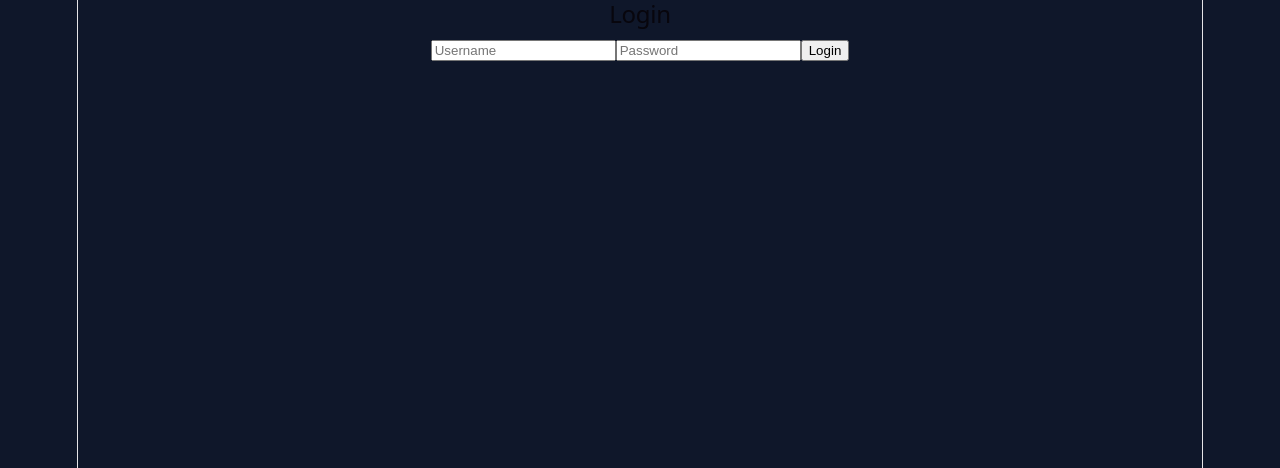
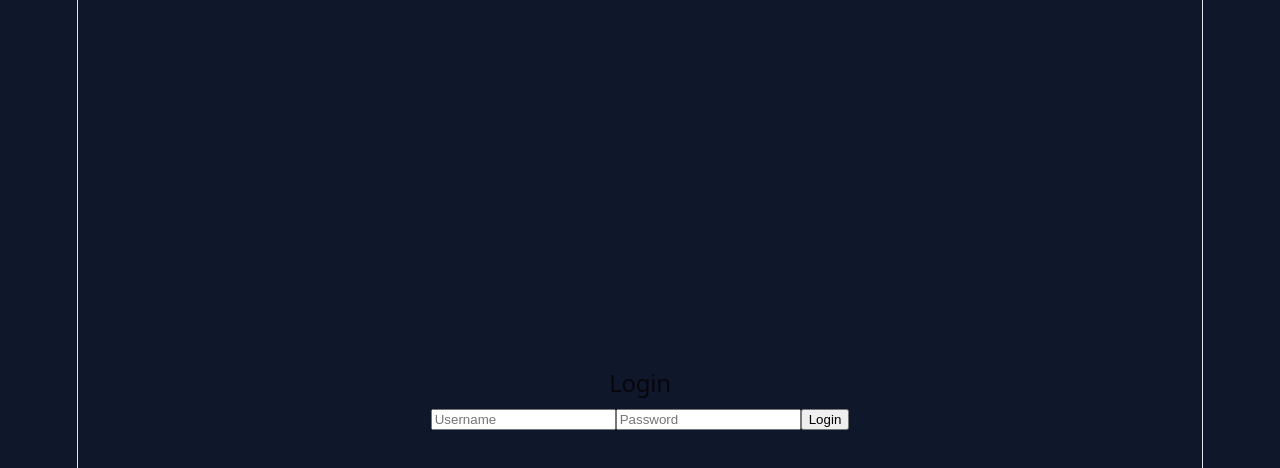
Before and after one commit to mohammadtaha2007/biometric-login, a React (Vite) app in the folder biometric-login/: page / in a window 1280 px wide. Shown: the top 468 px of the page. Built offline with nearby package versions, Linux system fonts and the light colour scheme.

Commit message:
AddContainerStyle

```diff
--- a/biometric-login/src/App.css
+++ b/biometric-login/src/App.css
@@ -3,3 +3,10 @@ body {
   font-family: sans-serif;
   background: #0f172a;
 }
+
+.container {
+  align-items: center;
+  height: 100vh;
+  justify-content: center;
+  display: flex;
+}
```
